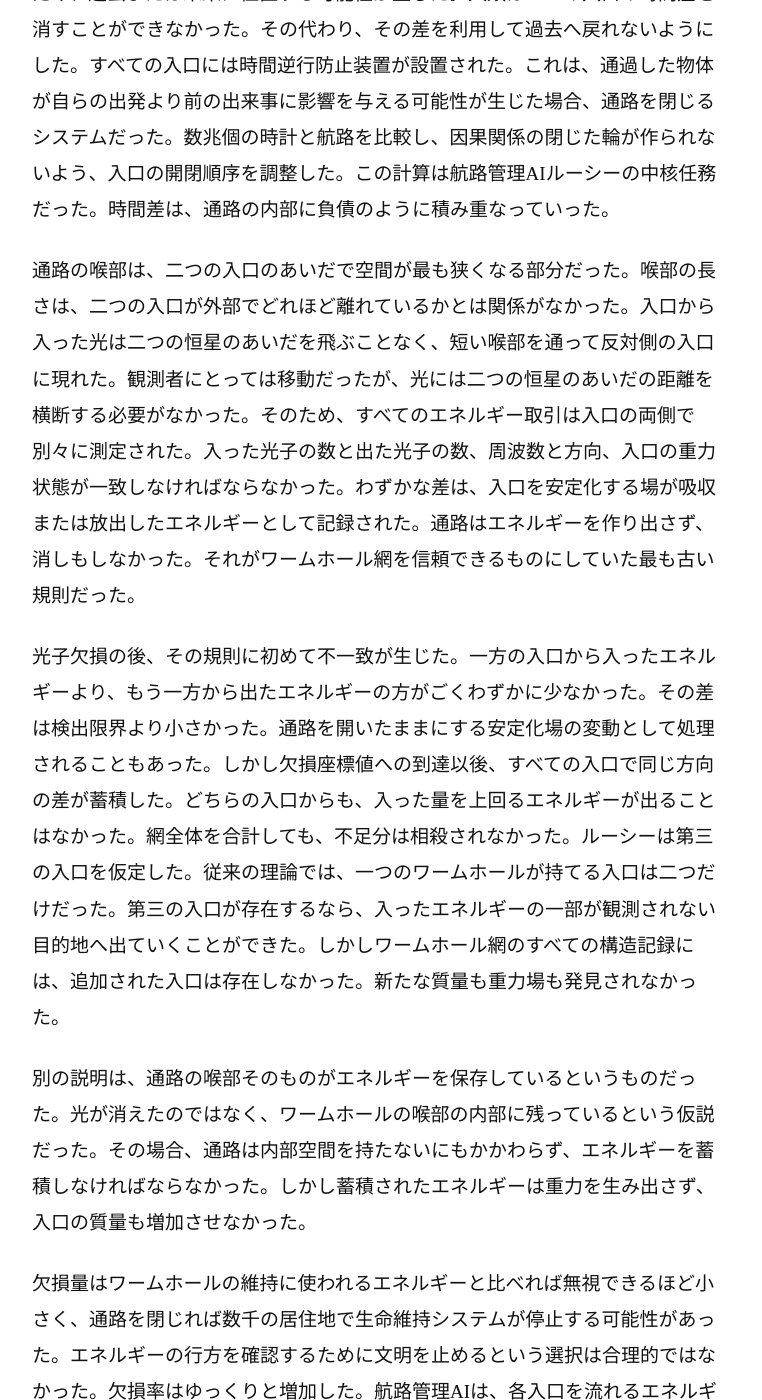
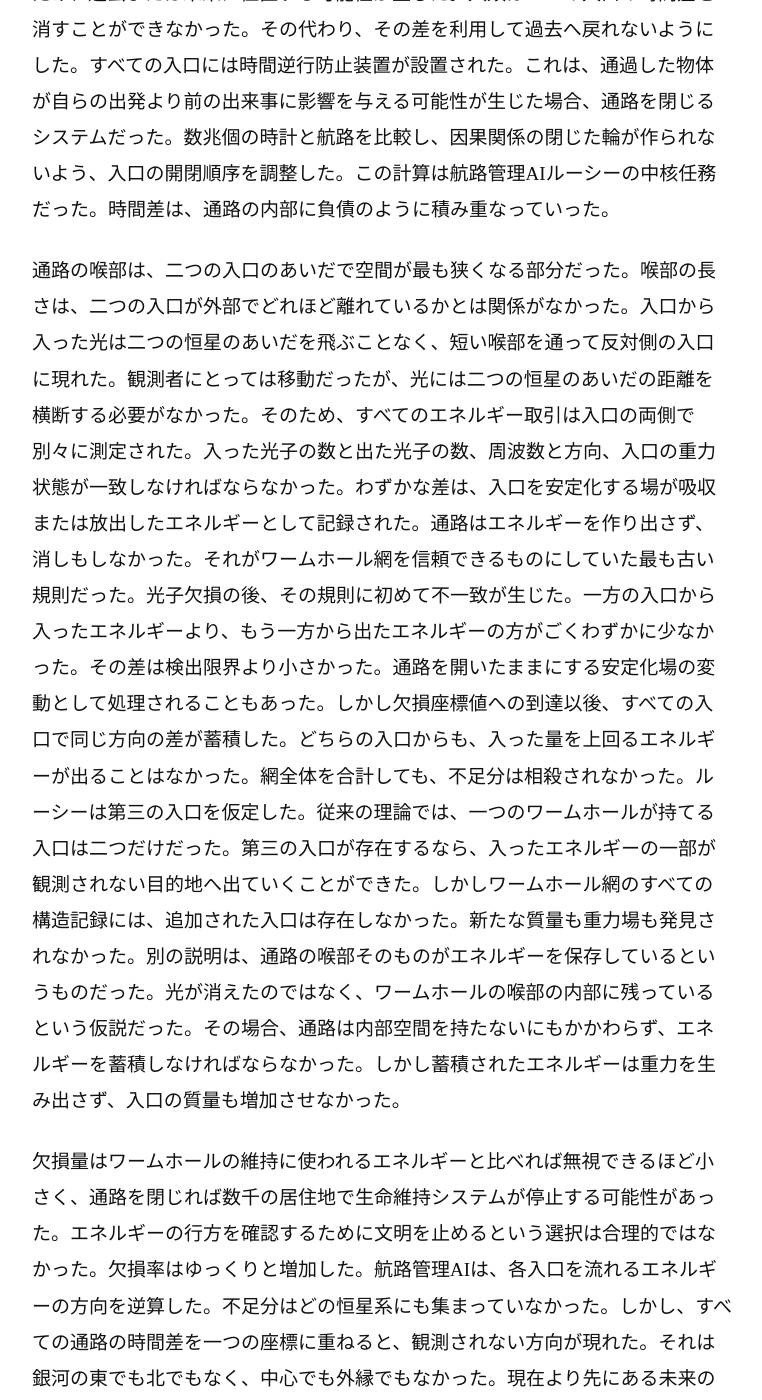
Before and after one commit to Jin-in-Seoul/Jin-in-Seoul, a Jekyll site: the page built from a-dictionary-of-galactic-extinction/ja/part-01/entry-04/index.html, in a window 1280 px wide and 1400 px high, scrolled down 2216 px. Shown: the whole window, without its empty margins (198-960 px from the left). Built offline with Jekyll 4.4.1, drawn with Linux system fonts in a browser that asks for light colours.

```diff
--- a/a-dictionary-of-galactic-extinction/ja/part-01/entry-04/index.html
+++ b/a-dictionary-of-galactic-extinction/ja/part-01/entry-04/index.html
@@ -45,9 +45,7 @@
       <p>最初の通路は、どこにも通じていなかった。それは宇宙空間に生じた直径3ミリメートルの穴だった。一方から入った光は反対側から出たが、二つの入口のあいだの距離は、手のひら一つ分にも満たなかった。実験は空間を短縮することには成功しなかったが、その可能性だけは証明した。初期物理学において、ワームホールは方程式の中に存在していた。二つの場所を結ぶ解は存在したが、通路の最も狭い部分である喉部は、光が通過する前に閉じた。通路を開いたままにするには、未知のエネルギー状態が必要だった。人類はそれを物質として作り出すことはできず、真空が限られた時間だけ許す負のエネルギー密度を集め、喉部の崩壊を遅らせることしかできなかった。最初の通路は0.0004秒間開いていた。二番目は6秒、九番目は三日間持ちこたえた。「永久通路」という名を得たのは、十年間閉じなかった十三番目の構造だった。その後130年間、その通路を通過したのは測定用の光子と数個の原子だけだった。内部で崩壊するかもしれない通路に入った科学者の中には、戻らなかった者も多かった。それでも志願者は減らず、実験は続けることができた。ついにワームホールを自由に扱えるようになった日、開通式では科学者たちの名簿が最初に読み上げられた。しかし人間が初めてワームホールを通過した日より重要だったのは、一方の入口が移動した日だった。ワームホールは目的地で新たに開くことができなかった。二つの入口は同じ場所で作られ、その後、一方を低速船に載せて目的地まで運ばなければならなかった。入口が到着するまでは、直径がどれほど大きくても、通路は二つの扉が並んで置かれた部屋にすぎなかった。銀河を瞬時に横断する技術は、最初の一度だけは銀河をゆっくり横断しなければ使えなかった。</p>
       <p>最初の移動入口は、光速より遅い船に載せられ、最も近い入植地まで運ばれた。旅には119年かかった。入口が到着し安定すると、地球と入植地のあいだの距離は一歩に縮まった。119年間入口を運んだ船は解体されず、歴史的記念物として保存された。人々は低速船を地球文明の頂点として記憶した。あらゆる高速航路の終着点には、最初に低速船が到着していた。入植地に到着した入口を利用して新しいワームホールを作れるようになると、網は枝分かれしていった。一つの恒星系が二つの恒星系と結ばれ、その二つがさらに四つを結んだ。低速船の後継船は入口と安定化装置を積み、休むことなく次の恒星へ向かった。しかし文明の拡張範囲は、なお船の速度に縛られていた。通路が増えるにつれて、空間の秩序は変わった。地図上では遠く離れた二つの恒星系が生活圏では隣り合い、地図上では近い恒星系でも通路を持たなければ辺境となった。銀河の地理には、恒星の位置とともにワームホールの接続一覧が加えられた。</p>
       <p>距離が消えると、移動の目的も変わった。初期の通路は移住者や医薬品のような生活必需品を運んでいたが、網が密になると、一度の食事や気晴らし、デート、そしてバカンスのために恒星系を越えるようになった。会計には通路を通過した瞬間の費用しか残らなかったため、網を数千年間開いたままにするために燃やされた恒星光は、インフラ維持費として分類された。しかし、さらに大きな問題は、通路の入口が時間まで運ぶという事実だった。二つの入口が同じ場所に静止しているとき、それぞれの時計は同じように進んだ。一方の入口を高速まで加速するか、強い重力場の近くに置けば、その入口ではより少ない時間しか経過しなかった。再び出会った二つの入口は、空間的には近くても互いに異なる時刻を示した。一方から入った物体がもう一方から出るとき、二つの扉が持つ時間差の分だけ、過去または未来に位置する可能性が生じた。人類は二つの入口の時間差を消すことができなかった。その代わり、その差を利用して過去へ戻れないようにした。すべての入口には時間逆行防止装置が設置された。これは、通過した物体が自らの出発より前の出来事に影響を与える可能性が生じた場合、通路を閉じるシステムだった。数兆個の時計と航路を比較し、因果関係の閉じた輪が作られないよう、入口の開閉順序を調整した。この計算は航路管理AIルーシーの中核任務だった。時間差は、通路の内部に負債のように積み重なっていった。</p>
-      <p>通路の喉部は、二つの入口のあいだで空間が最も狭くなる部分だった。喉部の長さは、二つの入口が外部でどれほど離れているかとは関係がなかった。入口から入った光は二つの恒星のあいだを飛ぶことなく、短い喉部を通って反対側の入口に現れた。観測者にとっては移動だったが、光には二つの恒星のあいだの距離を横断する必要がなかった。そのため、すべてのエネルギー取引は入口の両側で別々に測定された。入った光子の数と出た光子の数、周波数と方向、入口の重力状態が一致しなければならなかった。わずかな差は、入口を安定化する場が吸収または放出したエネルギーとして記録された。通路はエネルギーを作り出さず、消しもしなかった。それがワームホール網を信頼できるものにしていた最も古い規則だった。</p>
-      <p>光子欠損の後、その規則に初めて不一致が生じた。一方の入口から入ったエネルギーより、もう一方から出たエネルギーの方がごくわずかに少なかった。その差は検出限界より小さかった。通路を開いたままにする安定化場の変動として処理されることもあった。しかし欠損座標値への到達以後、すべての入口で同じ方向の差が蓄積した。どちらの入口からも、入った量を上回るエネルギーが出ることはなかった。網全体を合計しても、不足分は相殺されなかった。ルーシーは第三の入口を仮定した。従来の理論では、一つのワームホールが持てる入口は二つだけだった。第三の入口が存在するなら、入ったエネルギーの一部が観測されない目的地へ出ていくことができた。しかしワームホール網のすべての構造記録には、追加された入口は存在しなかった。新たな質量も重力場も発見されなかった。</p>
-      <p>別の説明は、通路の喉部そのものがエネルギーを保存しているというものだった。光が消えたのではなく、ワームホールの喉部の内部に残っているという仮説だった。その場合、通路は内部空間を持たないにもかかわらず、エネルギーを蓄積しなければならなかった。しかし蓄積されたエネルギーは重力を生み出さず、入口の質量も増加させなかった。</p>
+      <p>通路の喉部は、二つの入口のあいだで空間が最も狭くなる部分だった。喉部の長さは、二つの入口が外部でどれほど離れているかとは関係がなかった。入口から入った光は二つの恒星のあいだを飛ぶことなく、短い喉部を通って反対側の入口に現れた。観測者にとっては移動だったが、光には二つの恒星のあいだの距離を横断する必要がなかった。そのため、すべてのエネルギー取引は入口の両側で別々に測定された。入った光子の数と出た光子の数、周波数と方向、入口の重力状態が一致しなければならなかった。わずかな差は、入口を安定化する場が吸収または放出したエネルギーとして記録された。通路はエネルギーを作り出さず、消しもしなかった。それがワームホール網を信頼できるものにしていた最も古い規則だった。光子欠損の後、その規則に初めて不一致が生じた。一方の入口から入ったエネルギーより、もう一方から出たエネルギーの方がごくわずかに少なかった。その差は検出限界より小さかった。通路を開いたままにする安定化場の変動として処理されることもあった。しかし欠損座標値への到達以後、すべての入口で同じ方向の差が蓄積した。どちらの入口からも、入った量を上回るエネルギーが出ることはなかった。網全体を合計しても、不足分は相殺されなかった。ルーシーは第三の入口を仮定した。従来の理論では、一つのワームホールが持てる入口は二つだけだった。第三の入口が存在するなら、入ったエネルギーの一部が観測されない目的地へ出ていくことができた。しかしワームホール網のすべての構造記録には、追加された入口は存在しなかった。新たな質量も重力場も発見されなかった。別の説明は、通路の喉部そのものがエネルギーを保存しているというものだった。光が消えたのではなく、ワームホールの喉部の内部に残っているという仮説だった。その場合、通路は内部空間を持たないにもかかわらず、エネルギーを蓄積しなければならなかった。しかし蓄積されたエネルギーは重力を生み出さず、入口の質量も増加させなかった。</p>
       <p>欠損量はワームホールの維持に使われるエネルギーと比べれば無視できるほど小さく、通路を閉じれば数千の居住地で生命維持システムが停止する可能性があった。エネルギーの行方を確認するために文明を止めるという選択は合理的ではなかった。欠損率はゆっくりと増加した。航路管理AIは、各入口を流れるエネルギーの方向を逆算した。不足分はどの恒星系にも集まっていなかった。しかし、すべての通路の時間差を一つの座標に重ねると、観測されない方向が現れた。それは銀河の東でも北でもなく、中心でも外縁でもなかった。現在より先にある未来の方向を指していた。その結果は非公開とされた。未来は場所ではないため、エネルギーが移動する方向にはなり得なかった。ルーシーは未来を座標から削除し、未確認損失として記録した。数十億年後、最後の科学者が貯蔵空間を完成させたとき、彼は過去へ新しい通路を作ったのではなかった。新しい入口を運ぶ高速船を送り出したわけでもなかった。ワームホールの時間差を一つの方向に揃え、流出経路が未来の貯蔵空間へ届くようにした。光は過去へは行かなかった。過去から消えた光は、未来に完成した貯蔵空間へ到着した。</p>
     </article>
     {% include footer.html %}
```
